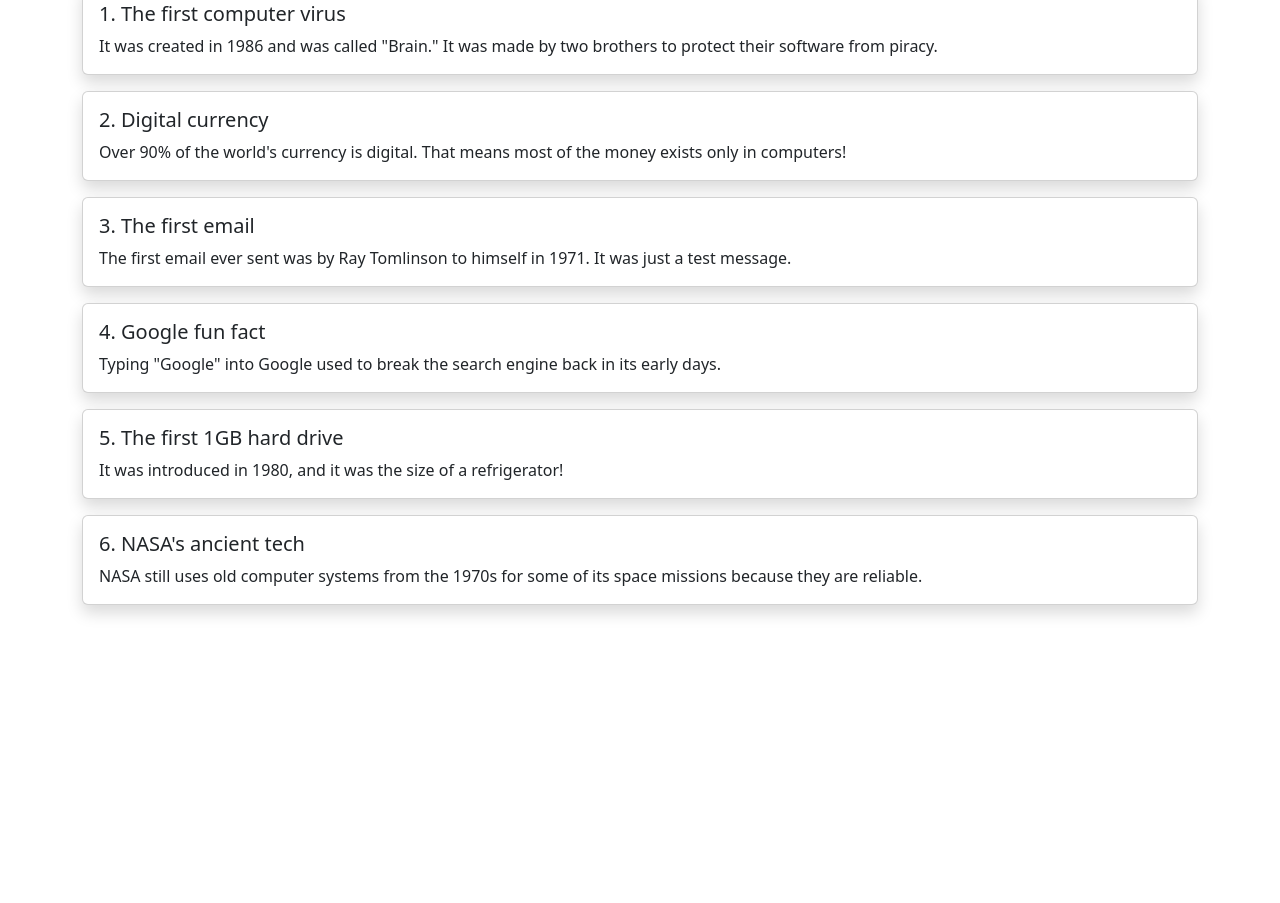
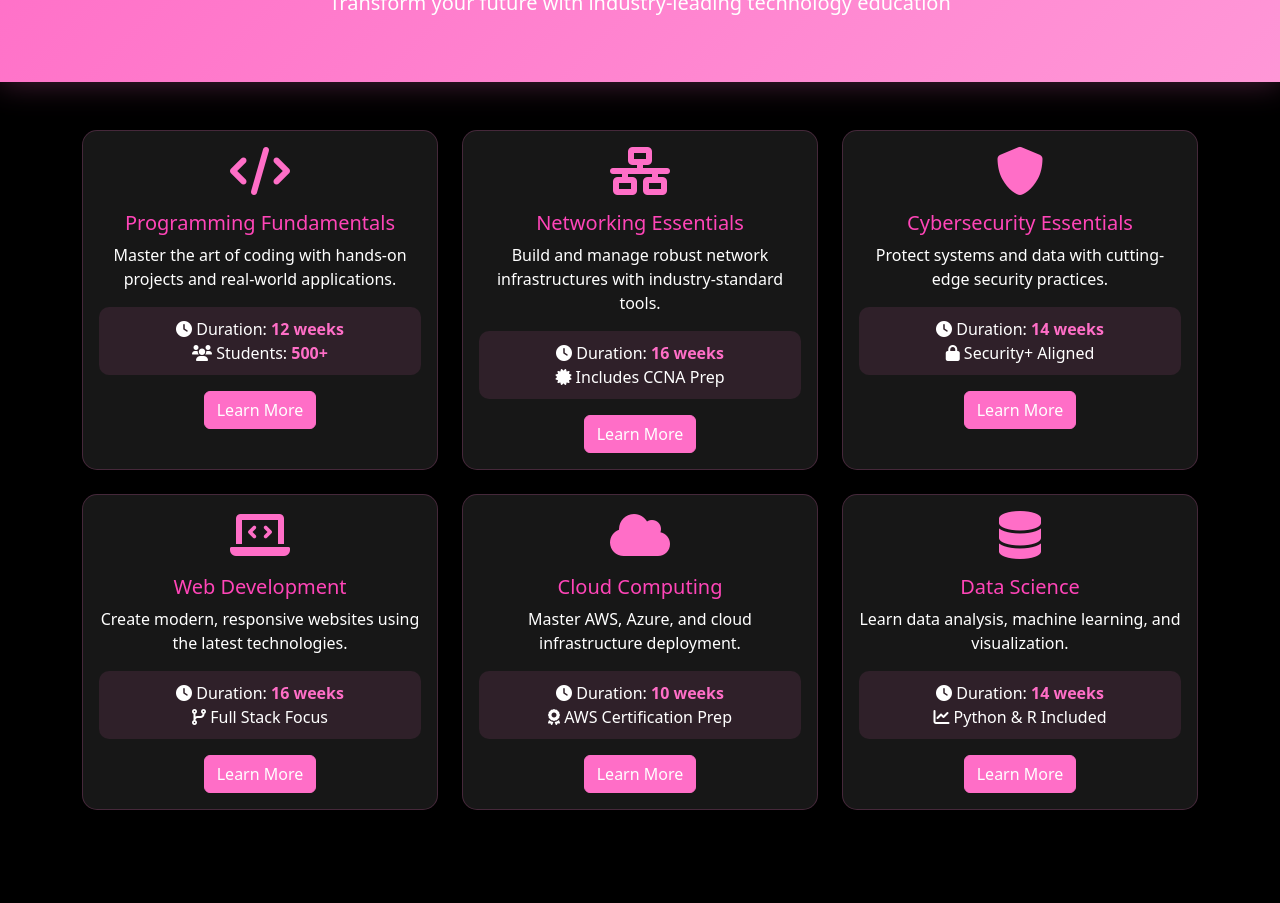
Before and after one commit to Kimlongggg/Web---Group-assignment-001, a plain HTML site: page detail.html in a window 1280 px wide. Shown: the part 135-1038 px from the top of the page. Before the commit the page ends 800 px from the top, so only its background shows below. Drawn offline with nearby package versions, Linux system fonts and the light colour scheme.

```diff
--- /dev/null
+++ b/css/style2.css
@@ -0,0 +1,81 @@
+body {
+    background-color: black;
+    color: white !important;
+}
+
+:root {
+    --neon-pink: #ff6ec7;
+    --neon-pink-dark: #ff45b8;
+    --neon-pink-light: #ff97d7;
+}
+
+.course-card {
+    transition: transform 0.3s ease, box-shadow 0.3s ease;
+    border: none;
+    border-radius: 15px;
+    overflow: hidden;
+    background: rgba(255, 110, 199, 0.05);
+}
+
+.course-card:hover {
+    transform: translateY(-5px);
+    box-shadow: 0 0 20px rgba(255, 110, 199, 0.4);
+}
+
+.card-icon {
+    font-size: 3rem;
+    margin-bottom: 1rem;
+    color: var(--neon-pink);
+}
+
+.stats-box {
+    background: rgba(255, 110, 199, 0.1);
+    padding: 10px;
+    border-radius: 10px;
+    margin-top: 10px;
+}
+
+.highlight {
+    color: var(--neon-pink);
+    font-weight: bold;
+}
+
+.banner {
+    background: linear-gradient(135deg, var(--neon-pink), var(--neon-pink-light));
+    color: white;
+    padding: 3rem 0;
+    margin-bottom: 3rem;
+    box-shadow: 0 0 30px rgba(255, 110, 199, 0.3);
+}
+
+.btn-primary {
+    background-color: var(--neon-pink);
+    border-color: var(--neon-pink);
+}
+
+.btn-primary:hover {
+    background-color: var(--neon-pink-dark);
+    border-color: var(--neon-pink-dark);
+    box-shadow: 0 0 15px rgba(255, 110, 199, 0.5);
+}
+
+.card-title {
+    color: var(--neon-pink-dark) !important;
+}
+
+.card {
+    background-color: rgba(26, 26, 26, 0.9);
+    border: 1px solid rgba(255, 110, 199, 0.2);
+}
+
+.card-text {
+    color: #e0e0e0;
+}
+
+.card-body {
+    color: white !important;
+}
+
+h1, h2, h3, h4, h5, h6, p, .lead {
+    color: white !important;
+}
--- a/detail.html
+++ b/detail.html
@@ -3,49 +3,124 @@
 <head>
     <meta charset="UTF-8">
     <meta name="viewport" content="width=device-width, initial-scale=1.0">
-  <title>Fun Facts</title>
+    <title>Course Details | IT Education</title>
     <link href="https://cdn.jsdelivr.net/npm/bootstrap@5.3.2/dist/css/bootstrap.min.css" rel="stylesheet">
+    <link rel="stylesheet" href="https://cdnjs.cloudflare.com/ajax/libs/font-awesome/6.0.0/css/all.min.css">
+    <link href="css/style2.css" rel="stylesheet">
 </head>
 <body>
-  <div class="container mt-5">
-    <h1 class="text-center mb-4">Fun Facts about IT</h1>
-    <div class="card shadow mb-3">
-      <div class="card-body">
-        <h5 class="card-title">1. The first computer virus</h5>
-        <p class="card-text">It was created in 1986 and was called "Brain." It was made by two brothers to protect their software from piracy.</p>
+    <div class="banner text-center">
+        <h1 class="display-4">Explore Our IT Courses</h1>
+        <p class="lead">Transform your future with industry-leading technology education</p>
     </div>
+
+    <div class="container">
+        <div class="row g-4">
+            <!-- Programming Card -->
+            <div class="col-md-6 col-lg-4">
+                <div class="card course-card h-100">
+                    <div class="card-body text-center">
+                        <i class="fas fa-code card-icon"></i>
+                        <h5 class="card-title">Programming Fundamentals</h5>
+                        <p class="card-text">Master the art of coding with hands-on projects and real-world applications.</p>
+                        <div class="stats-box">
+                            <div><i class="fas fa-clock"></i> Duration: <span class="highlight">12 weeks</span></div>
+                            <div><i class="fas fa-users"></i> Students: <span class="highlight">500+</span></div>
                         </div>
-    <div class="card shadow mb-3">
-      <div class="card-body">
-        <h5 class="card-title">2. Digital currency</h5>
-        <p class="card-text">Over 90% of the world's currency is digital. That means most of the money exists only in computers!</p>
-      </div>
-    </div>
-    <div class="card shadow mb-3">
-      <div class="card-body">
-        <h5 class="card-title">3. The first email</h5>
-        <p class="card-text">The first email ever sent was by Ray Tomlinson to himself in 1971. It was just a test message.</p>
-      </div>
-    </div>
-    <div class="card shadow mb-3">
-      <div class="card-body">
-        <h5 class="card-title">4. Google fun fact</h5>
-        <p class="card-text">Typing "Google" into Google used to break the search engine back in its early days.</p>
-      </div>
-    </div>
-    <div class="card shadow mb-3">
-      <div class="card-body">
-        <h5 class="card-title">5. The first 1GB hard drive</h5>
-        <p class="card-text">It was introduced in 1980, and it was the size of a refrigerator!</p>
-      </div>
-    </div>
-    <div class="card shadow mb-3">
-      <div class="card-body">
-        <h5 class="card-title">6. NASA's ancient tech</h5>
-        <p class="card-text">NASA still uses old computer systems from the 1970s for some of its space missions because they are reliable.</p>
+                        <a href="#" class="btn btn-primary mt-3">Learn More</a>
                     </div>
                 </div>
             </div>
+
+            <!-- Networking Card -->
+            <div class="col-md-6 col-lg-4">
+                <div class="card course-card h-100">
+                    <div class="card-body text-center">
+                        <i class="fas fa-network-wired card-icon"></i>
+                        <h5 class="card-title">Networking Essentials</h5>
+                        <p class="card-text">Build and manage robust network infrastructures with industry-standard tools.</p>
+                        <div class="stats-box">
+                            <div><i class="fas fa-clock"></i> Duration: <span class="highlight">16 weeks</span></div>
+                            <div><i class="fas fa-certificate"></i> Includes CCNA Prep</div>
+                        </div>
+                        <a href="#" class="btn btn-primary mt-3">Learn More</a>
+                    </div>
+                </div>
+            </div>
+
+            <!-- Cybersecurity Card -->
+            <div class="col-md-6 col-lg-4">
+                <div class="card course-card h-100">
+                    <div class="card-body text-center">
+                        <i class="fas fa-shield-alt card-icon"></i>
+                        <h5 class="card-title">Cybersecurity Essentials</h5>
+                        <p class="card-text">Protect systems and data with cutting-edge security practices.</p>
+                        <div class="stats-box">
+                            <div><i class="fas fa-clock"></i> Duration: <span class="highlight">14 weeks</span></div>
+                            <div><i class="fas fa-lock"></i> Security+ Aligned</div>
+                        </div>
+                        <a href="#" class="btn btn-primary mt-3">Learn More</a>
+                    </div>
+                </div>
+            </div>
+
+            <!-- Web Development Card -->
+            <div class="col-md-6 col-lg-4">
+                <div class="card course-card h-100">
+                    <div class="card-body text-center">
+                        <i class="fas fa-laptop-code card-icon"></i>
+                        <h5 class="card-title">Web Development</h5>
+                        <p class="card-text">Create modern, responsive websites using the latest technologies.</p>
+                        <div class="stats-box">
+                            <div><i class="fas fa-clock"></i> Duration: <span class="highlight">16 weeks</span></div>
+                            <div><i class="fas fa-code-branch"></i> Full Stack Focus</div>
+                        </div>
+                        <a href="#" class="btn btn-primary mt-3">Learn More</a>
+                    </div>
+                </div>
+            </div>
+
+            <!-- Cloud Computing Card -->
+            <div class="col-md-6 col-lg-4">
+                <div class="card course-card h-100">
+                    <div class="card-body text-center">
+                        <i class="fas fa-cloud card-icon"></i>
+                        <h5 class="card-title">Cloud Computing</h5>
+                        <p class="card-text">Master AWS, Azure, and cloud infrastructure deployment.</p>
+                        <div class="stats-box">
+                            <div><i class="fas fa-clock"></i> Duration: <span class="highlight">10 weeks</span></div>
+                            <div><i class="fas fa-award"></i> AWS Certification Prep</div>
+                        </div>
+                        <a href="#" class="btn btn-primary mt-3">Learn More</a>
+                    </div>
+                </div>
+            </div>
+
+            <!-- Data Science Card -->
+            <div class="col-md-6 col-lg-4">
+                <div class="card course-card h-100">
+                    <div class="card-body text-center">
+                        <i class="fas fa-database card-icon"></i>
+                        <h5 class="card-title">Data Science</h5>
+                        <p class="card-text">Learn data analysis, machine learning, and visualization.</p>
+                        <div class="stats-box">
+                            <div><i class="fas fa-clock"></i> Duration: <span class="highlight">14 weeks</span></div>
+                            <div><i class="fas fa-chart-line"></i> Python & R Included</div>
+                        </div>
+                        <a href="#" class="btn btn-primary mt-3">Learn More</a>
+                    </div>
+                </div>
+            </div>
+        </div>
+
+        <!-- Call to Action Section -->
+        <div class="text-center my-5 py-5">
+            <h2>Ready to Start Your IT Career?</h2>
+            <p class="lead">Join thousands of successful graduates in the tech industry</p>
+            <a href="#" class="btn btn-lg btn-primary">Enroll Now</a>
+        </div>
+    </div>
+
     <script src="https://cdn.jsdelivr.net/npm/bootstrap@5.3.2/dist/js/bootstrap.bundle.min.js"></script>
 </body>
 </html>
```
Also changed, not shown: index.html (+0 -1 lines), css/style.css (line endings or trailing spaces). Lines whose indentation alone changed are shown as unchanged.
